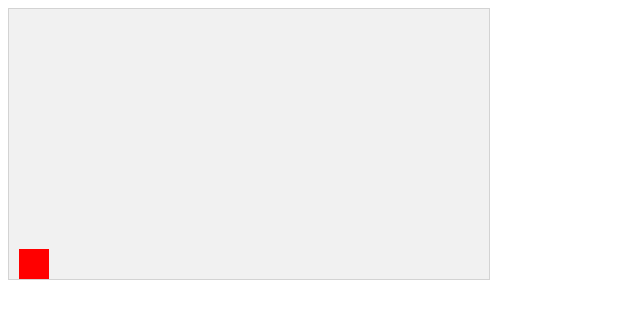
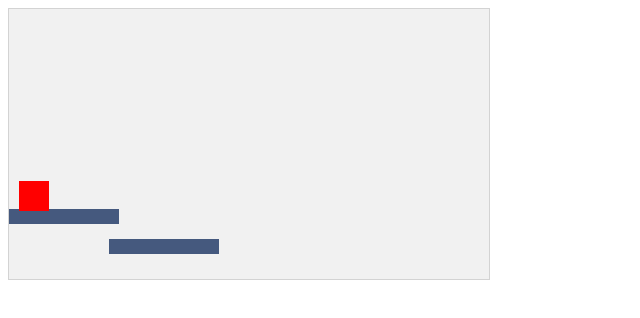
Before and after one commit to jtvkw2/Infinite-Platformer, a plain HTML site: page index.html in a window 1280 px wide. Shown: the whole page, without its empty margins (0-640 px from the left). Drawn offline with Linux system fonts and the light colour scheme.

Commit message:
Added Platforms and Collisions

```diff
--- a/index.html
+++ b/index.html
@@ -2,6 +2,7 @@
 <html>
   <head>
     <meta name="viewport" content="width=device-width, initial-scale=1.0"/>
+    <meta charset="utf-8"/>
     <link rel="stylesheet" href="css/main.css">
   </head>
   <body onload="startGame()">
--- a/js/main.js
+++ b/js/main.js
@@ -1,7 +1,12 @@
+var num = 2;
+var platforms = [];
+
 function startGame() {
     myGamePiece = new component(30, 30, "red", 10, 120);
-    myGamePiece.gravity = 0.1;
+    myGamePiece.gravity = 0;
     myGameArea.start();
+    myGameArea.createPlat();
+    myGameArea.renderPlat();
 }
 
 var myGameArea = {
@@ -23,6 +28,24 @@ var myGameArea = {
         },
     clear : function() {
         this.context.clearRect(0, 0, this.canvas.width, this.canvas.height);
+    },
+    createPlat: function(){
+      for(i = 0; i < num; i++) {
+          platforms.push(
+              {
+              x: 100 * i,
+              y: 200 + (30 * i),
+              width: 110,
+              height: 15
+              }
+          );
+      }
+    },
+    renderPlat: function(){
+      var ctx = this.canvas.getContext("2d");
+      ctx.fillStyle = "#45597E";
+      ctx.fillRect(platforms[0].x, platforms[0].y, platforms[0].width, platforms[0].height);
+      ctx.fillRect(platforms[1].x, platforms[1].y, platforms[1].width,platforms[1]. height);
     }
 }
 
@@ -35,7 +58,7 @@ function component(width, height, color, x, y, type) {
     this.x = x;
     this.y = y;
     this.gravity = 0;
-    this.gravitySpeed = 0;
+    this.gravitySpeed = 2;
     this.update = function() {
         ctx = myGameArea.context;
         if (this.type == "text") {
@@ -51,34 +74,17 @@ function component(width, height, color, x, y, type) {
         this.gravitySpeed += this.gravity;
         this.x += this.speedX;
         this.y += this.speedY + this.gravitySpeed;
-        this.hitBottom();
+          if(collision(myGamePiece, platforms[0]) === true || collision(myGamePiece, platforms[1])){
+            this.gravitySpeed = 0;
+          }else{
+            this.gravitySpeed = 2;
           }
-    this.hitBottom = function() {
-        var rockbottom = myGameArea.canvas.height - this.height;
-        if (this.y > rockbottom) {
-            this.y = rockbottom;
-            this.gravitySpeed = 0;
-        }
-    }
-    this.crashWith = function(otherobj) {
-        var myleft = this.x;
-        var myright = this.x + (this.width);
-        var mytop = this.y;
-        var mybottom = this.y + (this.height);
-        var otherleft = otherobj.x;
-        var otherright = otherobj.x + (otherobj.width);
-        var othertop = otherobj.y;
-        var otherbottom = otherobj.y + (otherobj.height);
-        var crash = true;
-        if ((mybottom < othertop) || (mytop > otherbottom) || (myright < otherleft) || (myleft > otherright)) {
-            crash = false;
-        }
-        return crash;
     }
 }
 
 function updateGameArea() {
   myGameArea.clear();
+  console.log(collision(myGamePiece, platforms[0]));
   myGamePiece.speedX = 0;
   myGamePiece.speedY = 0;
   if (myGameArea.keys && myGameArea.keys[37]) {myGamePiece.speedX = -1; }
@@ -86,5 +92,17 @@ function updateGameArea() {
   if (myGameArea.keys && myGameArea.keys[38]) {myGamePiece.speedY = -4; }
   if (myGameArea.keys && myGameArea.keys[40]) {myGamePiece.speedY = 1; }
   myGamePiece.newPos();
+  myGameArea.renderPlat();
   myGamePiece.update();
 }
+
+var collision = function(r1, r2) {
+  if (r1.x + r1.width > r2.x &&
+      r1.x < r2.x + r2.width &&
+      r2.y + r2.height > r1.y &&
+      r2.y < r1.y + r1.height) {
+        return true;
+  } else {
+    return false;
+  }
+};
```
Lines whose indentation alone changed are shown as unchanged.
